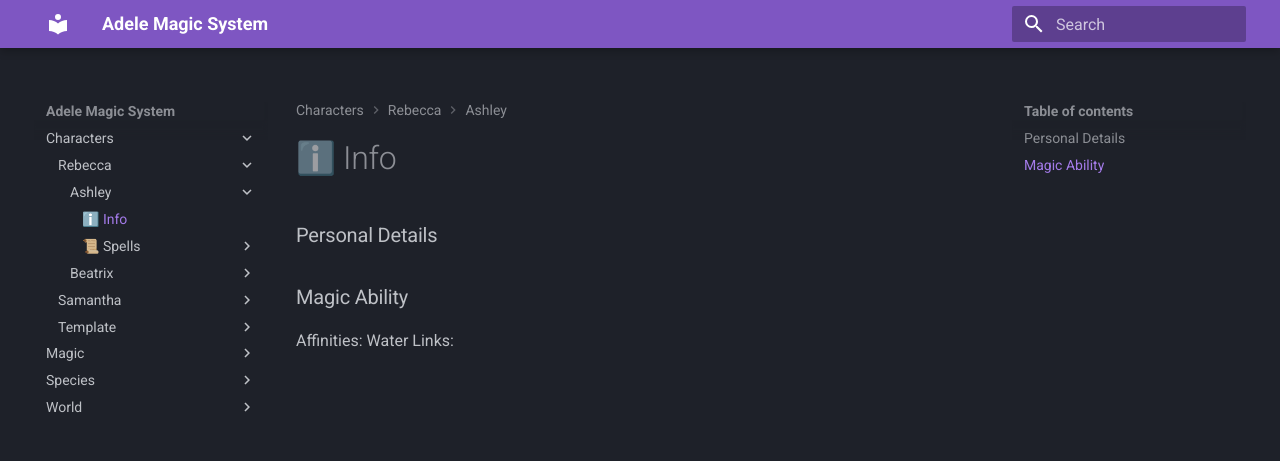
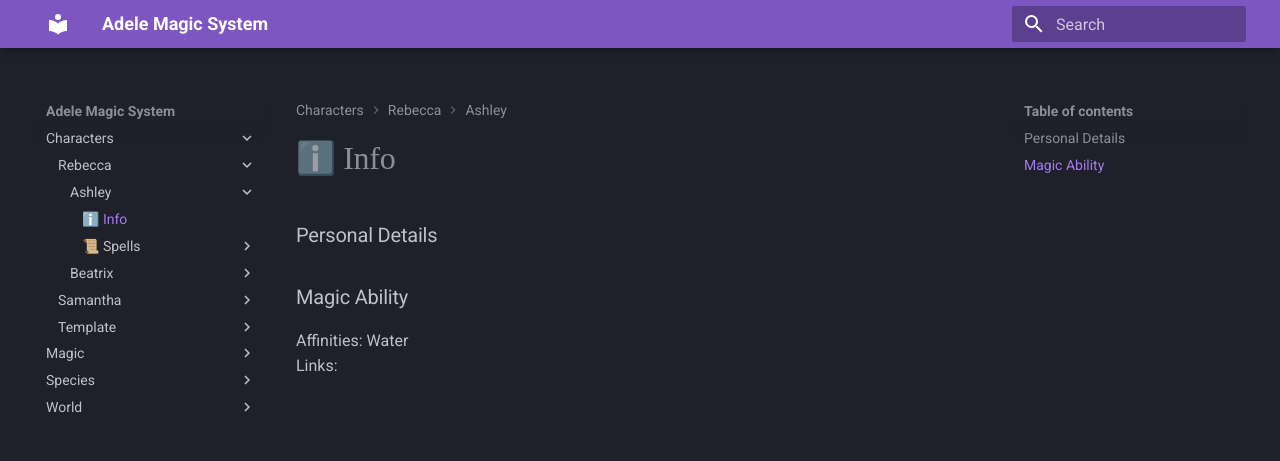
Before and after one commit to AdelePrism/Magic-System, an MkDocs documentation site: the page built from docs/Characters/Rebecca/Ashley/ℹ️ Info.md, in a window 1280 px wide. Shown: the top 461 px of the page. Built offline with MkDocs 1.6.1 and Material for MkDocs 9.7.7, drawn with Linux system fonts in a browser that asks for light colours; some web fonts are replaced.

Commit message:
vault backup: 2024-11-28 19:48:41

```diff
--- a/docs/stylesheets/extra.css
+++ b/docs/stylesheets/extra.css
@@ -1,8 +1,9 @@
 @font-face {
 	font-family: "OneUI";
-	src: "assets\OneUIEmoji.ttf"
+	src:  URL('OpenMoji-Color.SVG.ttf') format('truetype');
 }
 
-:root {
-/*--md-text-font: "OneUI";*/
+.md-typeset h1 {
+	font-family: "OneUI";
+	src:  URL('OpenMoji-Color.SVG.ttf') format('truetype');
 }
```
Also changed, not shown: docs/Characters/Rebecca/Ashley/ℹ️ Info.md (line endings or trailing spaces).
